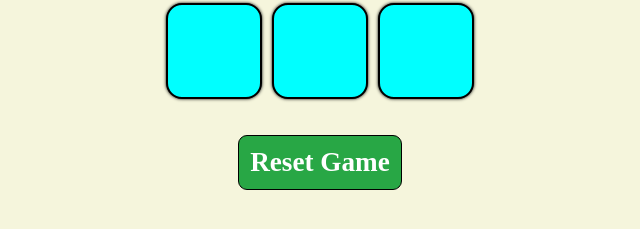
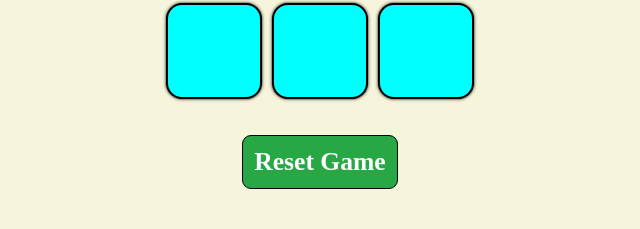
Before and after one commit to satya94406/tic-tac-toe, a plain HTML site: page index.html in a window 1280 px wide. Shown: the part 313-542 px from the top of the page, 320-960 px from the left. Drawn offline with Linux system fonts and the light colour scheme.

Commit message:
Initial commit

```diff
--- a/style.css
+++ b/style.css
@@ -45,7 +45,7 @@ main{
     border: 1px solid black;
     display: flex;
     justify-content: center;
-    font-size: 1.7rem;
+    font-size: 1.6rem;
     align-items: center;
     font-weight: 800;
     font-family: 'Times New Roman', Times, serif;
```
